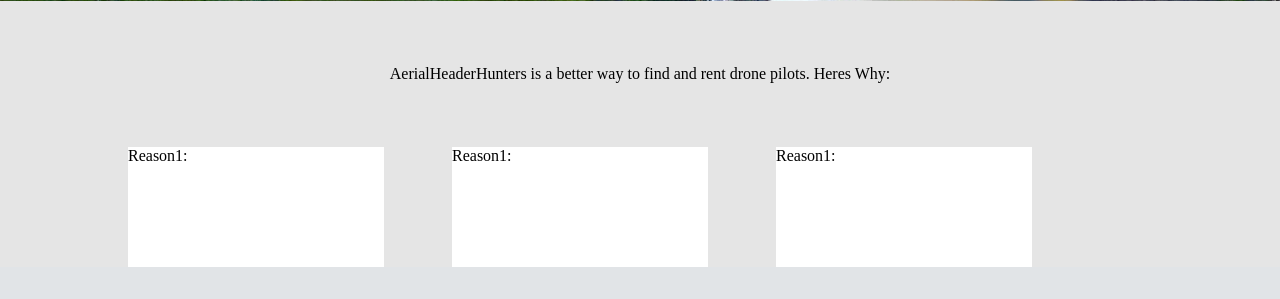
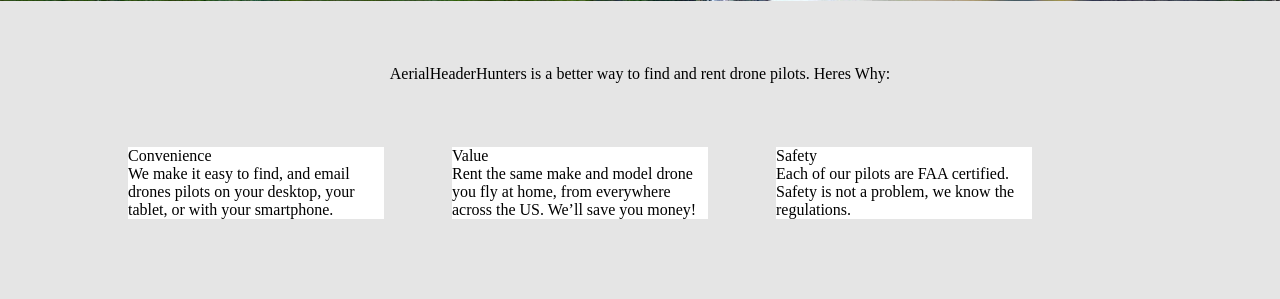
Before and after one commit to imPatSpence/webdev, a PHP site: page / in a window 1280 px wide. Shown: the part 719-1018 px from the top of the page. Before the commit the page ends 986 px from the top, so only its background shows below. Run offline with PHP 8.4, Linux system fonts and the light colour scheme; the visitor is signed in with stand-in values (Sample User, id 1).

Commit message:
fixed front page text

```diff
--- a/index.php
+++ b/index.php
@@ -43,13 +43,13 @@
 
 	<div>
 		<div class="leftReason">
-			Reason1:
+			Convenience <br> We make it easy to find, and email drones pilots on your desktop, your tablet, or with your smartphone.
 	</div>
 		<div class="centerReason">
-				Reason1:
+				Value <br> Rent the same make and model drone you fly at home, from everywhere across the US. We’ll save you money!
 	</div>
 		<div class ="rightReason">
-				Reason1:
+				Safety <br> Each of our pilots are FAA certified.  Safety is not a problem, we know the regulations.
 		</div>
 
 	</div>
--- a/styles/editAccount.css
+++ b/styles/editAccount.css
@@ -11,6 +11,7 @@
 	box-shadow: 10px 10px 5px #888888;
 	min-width: 35%;
 	max-width: 40%;
+    margin-bottom: 5em;
 }
 legend{
     font-size: 25px;
--- a/styles/homepage.css
+++ b/styles/homepage.css
@@ -78,24 +78,27 @@ div.quoteUnderPicture {
 }
 
 div.leftReason{
-	height: 15%;
+	height: auto;
 	margin-left: 10%;
 	margin-right:5%;
 	display: inline-block;
 	width: 20%;
 	background-color: white;
+	margin-bottom: 5em;
 }
 div.centerReason{
-	height: 15%;
+	height: auto;
 	width: 20%;
 	margin-right:5%;
 	display: inline-block;
 	background-color:  white;
+	margin-bottom: 5em;
 }
 div.rightReason{
-	height: 15%;
+	height: auto;
 	margin-right: 10%;
 	width: 20%;
 	display: inline-block;
 	background: white;
+	margin-bottom: 5em;
 }
```
